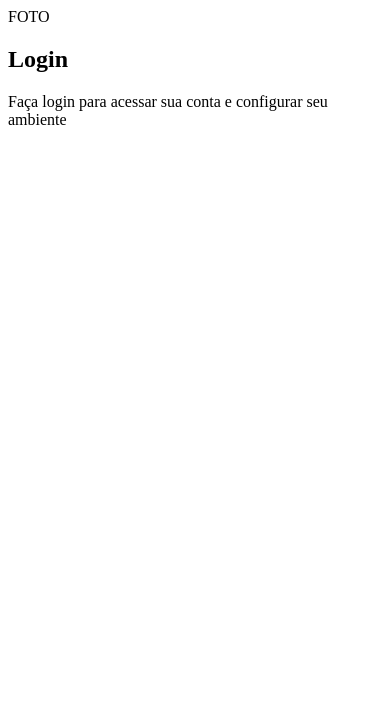
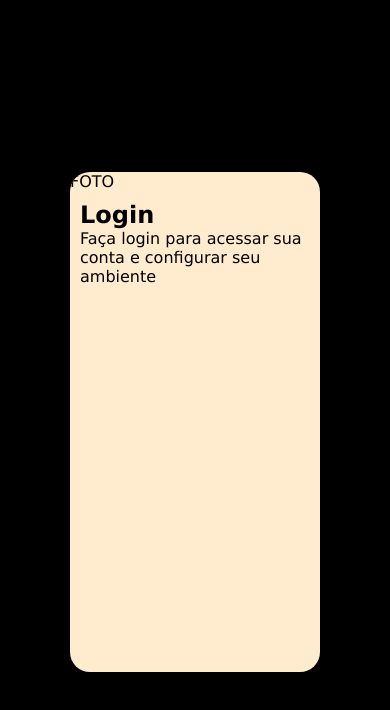
Before and after one commit to Ayaszlacar/ayaszlacar.github.io, a plain HTML site: page index.html in a window 390 px wide. Drawn offline with Linux system fonts and the light colour scheme.

Commit message:
mobile css

```diff
--- a/estilos/style.css
+++ b/estilos/style.css
@@ -0,0 +1,39 @@
+@charset "UTF-8";
+
+* {
+    font-family: Verdana, Geneva, Tahoma, sans-serif;
+    padding: 0px;
+    margin: 0px;
+    box-sizing: border-box;
+}
+
+body, html {
+    background-color:black;
+    height: 100vh;
+    width: 100vw;
+}
+
+main {
+    position: relative;
+    height: 100vh;
+    width: 100vw;
+}
+
+section#login {
+    position: absolute;
+    top: 50%;
+    left: 50%;
+    transform: translate(-50%, -50%);
+    overflow: hidden;
+
+    background-color: blanchedalmond;
+    width: 250px;
+    height: 500px;
+    border-radius: 20px;
+    box-shadow: 0px 0px 10px black(0, 0, 0, 0.450);
+}
+
+section#login > div#formulario {
+    display: block;
+    padding: 10px;
+}
```
Also changed, not shown: index.html (line endings or trailing spaces).
